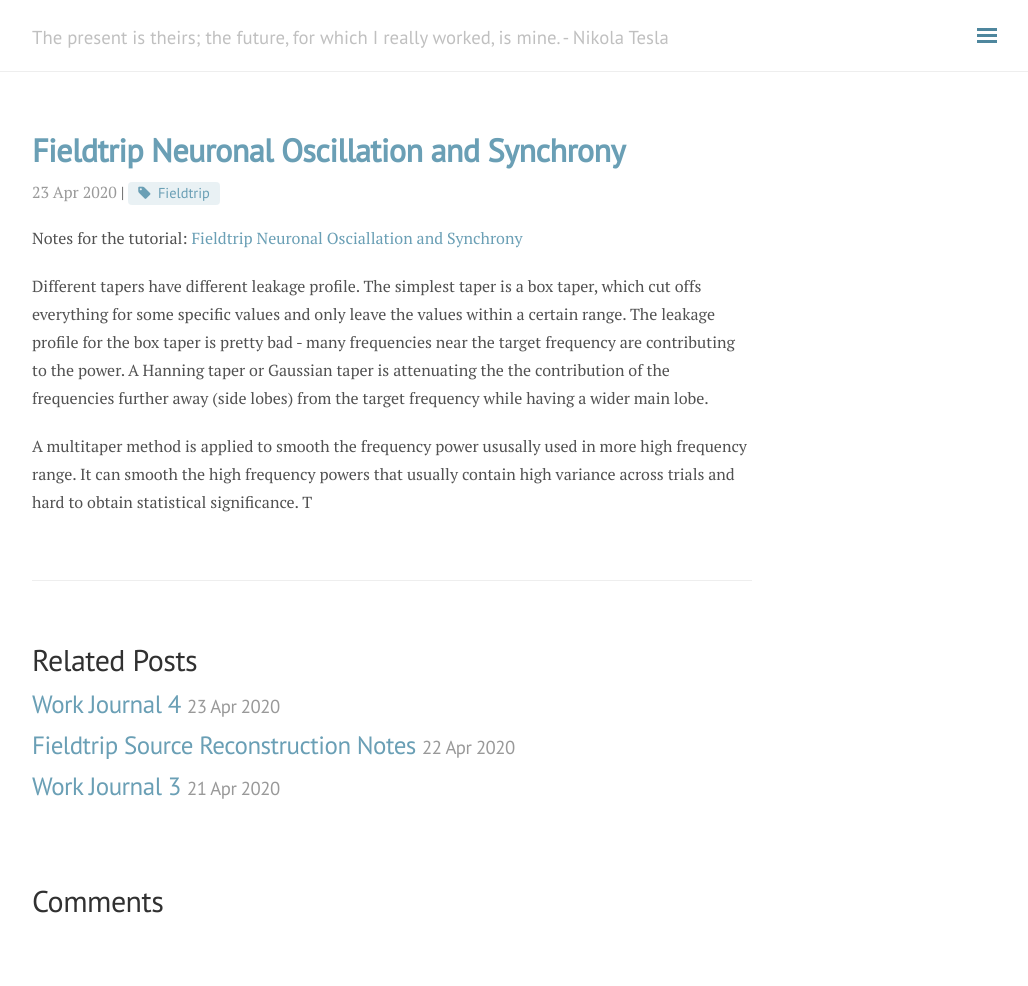
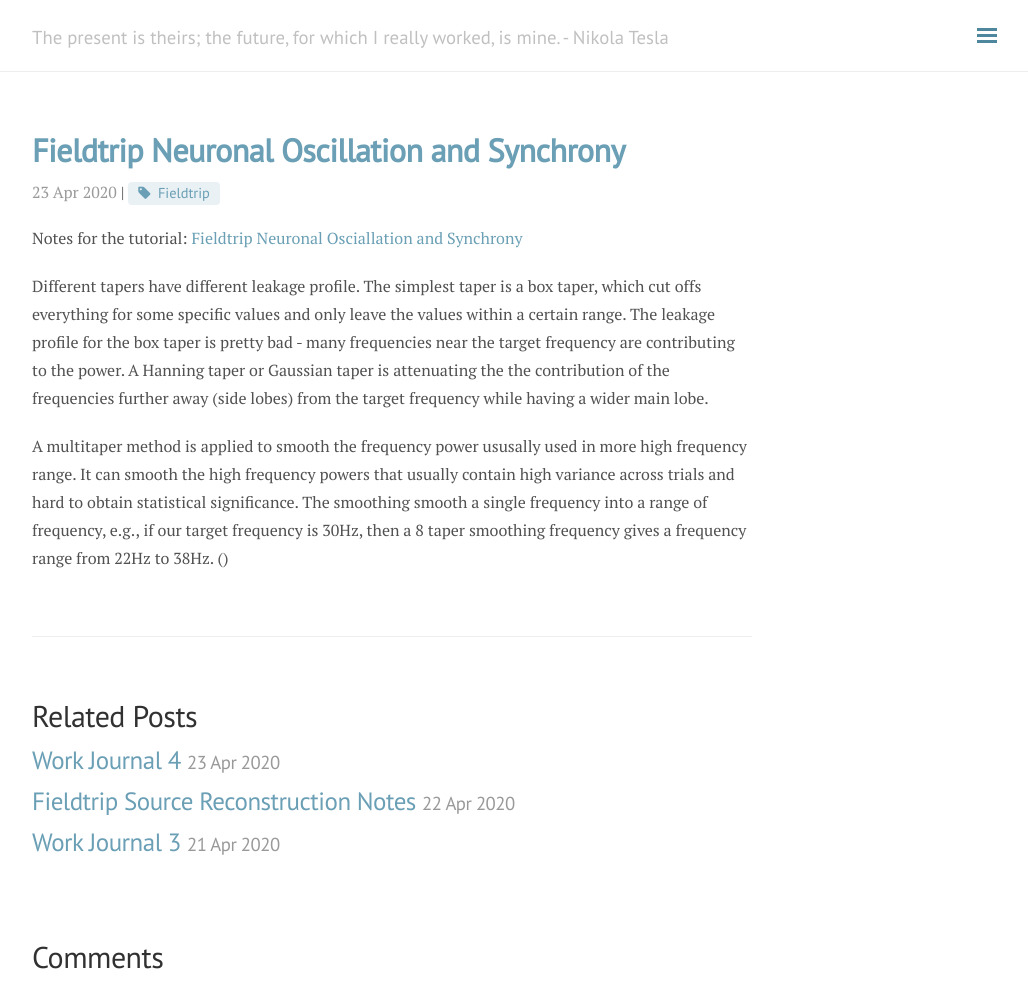
Before and after one commit to andylikescodes/andylikescodes.github.io, a Jekyll site: the page built from _posts/2020-04-23-Field-Trip-Neuronal-Oscillation-Sychrony.md, in a window 1280 px wide and 986 px high. Shown: the whole window, without its empty margins (248-1276 px from the left). Built offline with Jekyll 4.4.1, drawn with Linux system fonts in a browser that asks for light colours; nearby versions of some CDN libraries; comment, search, counter and statistics services are not loaded.

Commit message:
_posts/2020-04-23-Field-Trip-Neuronal-Oscillation-Sychrony.md updated from https://stackedit.io/

```diff
--- a/_posts/2020-04-23-Field-Trip-Neuronal-Oscillation-Sychrony.md
+++ b/_posts/2020-04-23-Field-Trip-Neuronal-Oscillation-Sychrony.md
@@ -9,9 +9,9 @@ Notes for the tutorial: [Fieldtrip Neuronal Osciallation and Synchrony](https://
 
 Different tapers have different leakage profile. The simplest taper is a box taper, which cut offs everything for some specific values and only leave the values within a certain range. The leakage profile for the box taper is pretty bad - many frequencies near the target frequency are contributing to the power. A Hanning taper or Gaussian taper is attenuating the the contribution of the frequencies further away (side lobes) from the target frequency while having a wider main lobe.
 
-A multitaper method is applied to smooth the frequency power ususally used in more high frequency range. It can smooth the high frequency powers that usually contain high variance across trials and hard to obtain statistical significance. T
+A multitaper method is applied to smooth the frequency power ususally used in more high frequency range. It can smooth the high frequency powers that usually contain high variance across trials and hard to obtain statistical significance. The smoothing smooth a single frequency into a range of frequency, e.g., if our target frequency is 30Hz, then a 8 taper smoothing frequency gives a frequency range from 22Hz to 38Hz. ()
 
 <!--stackedit_data:
-eyJoaXN0b3J5IjpbMTkyOTYyMDI3MywtMjA4NjExMjMwMiwtOT
-g1NTE1ODYsLTIwMDA1MzQ3OTNdfQ==
+eyJoaXN0b3J5IjpbNDQxMTEyNDI4LC0yMDg2MTEyMzAyLC05OD
+U1MTU4NiwtMjAwMDUzNDc5M119
 -->
```
